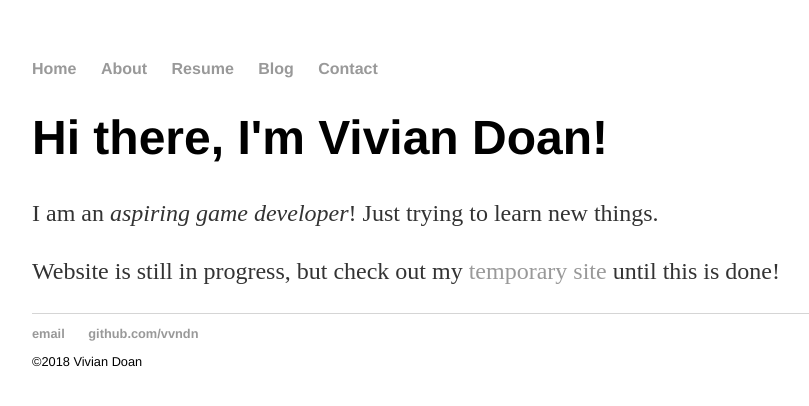
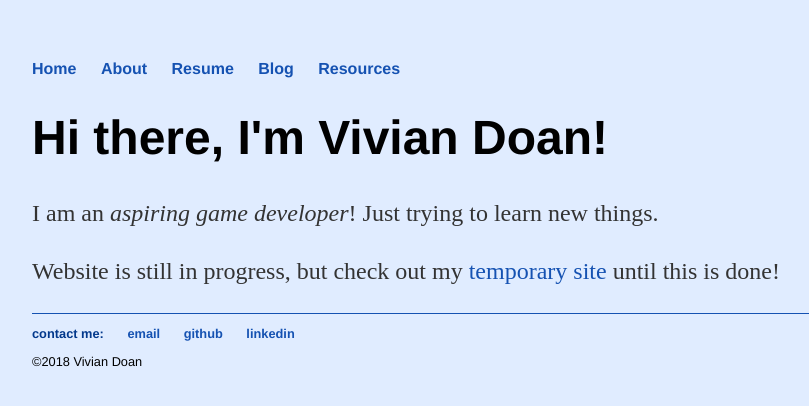
Before and after one commit to vvndn/vvndn.github.io, a Jekyll site: the page built from index.html, in a window 1280 px wide. Shown: the top 406 px of the page, without its empty margins (160-969 px from the left). Built offline with Jekyll 4.4.1, drawn with Linux system fonts in a browser that asks for light colours.

Commit message:
Added resume, resources, and linkedin links. Removed contact link and updated css

```diff
--- a/_layouts/default.html
+++ b/_layouts/default.html
@@ -3,16 +3,16 @@
 	<head>
 		<title>{{ page.title }}</title>
 		<!-- link to main stylesheet -->
-		<link rel="stylesheet" href="https://vvndn.github.io/css/main.css">
+		<link rel="stylesheet" href="/css/main.css">
 	</head>
 	<body>
 		<nav>
     		<ul>
         		<li><a href="/">Home</a></li>
 	        	<li><a href="/about/">About</a></li>
-        		<li><a href="/resume/">Resume</a></li>
+        		<li><a href="/resume/VivianDoan_Resume.pdf">Resume</a></li>
         		<li><a href="/blog/">Blog</a></li>
-        		<li><a href="/contact/">Contact</a></li>
+        		<li><a href="/resources/">Resources</a></li>
     		</ul>
 		</nav>
 		<div class="container">
@@ -22,8 +22,10 @@
 		</div><!-- /.container -->
 		<footer>
     		<ul>
+    			<li><strong>contact me:</strong></li>
         		<li><a href="mailto:viviandoan@engineering.ucla.edu">email</a></li>
-        		<li><a href="https://github.com/vvndn">github.com/vvndn</a></li>
+        		<li><a href="https://github.com/vvndn">github</a></li>
+        		<li><a href="https://www.linkedin.com/in/vivianpdoan/">linkedin</a></li>
 			</ul>
 			©2018 Vivian Doan
 		</footer>
--- a/css/main.css
+++ b/css/main.css
@@ -1,4 +1,9 @@
+html {
+
+}
+
 body {
+    background-color: #e0ecff;
     margin: 60px auto;
     width: 70%;
 }
@@ -9,12 +14,13 @@ nav ul, footer ul {
     font-weight: bold;
 }
 nav ul li, footer ul li {
+    color: #02388c;
     display: inline;
     margin-right: 20px;
 }
 a {
     text-decoration: none;
-    color: #999;
+    color: #1552b2;
 }
 a:hover {
     text-decoration: underline;
@@ -29,7 +35,7 @@ p {
     color: #333;
 }
 footer {
-    border-top: 1px solid #d5d5d5;
+    border-top: 1px solid #1552b2;
     font-family: 'Helvetica', 'Arial', 'Sans-Serif';
     font-size: .8em;
 }
```
Also changed, not shown: 1 other file.
